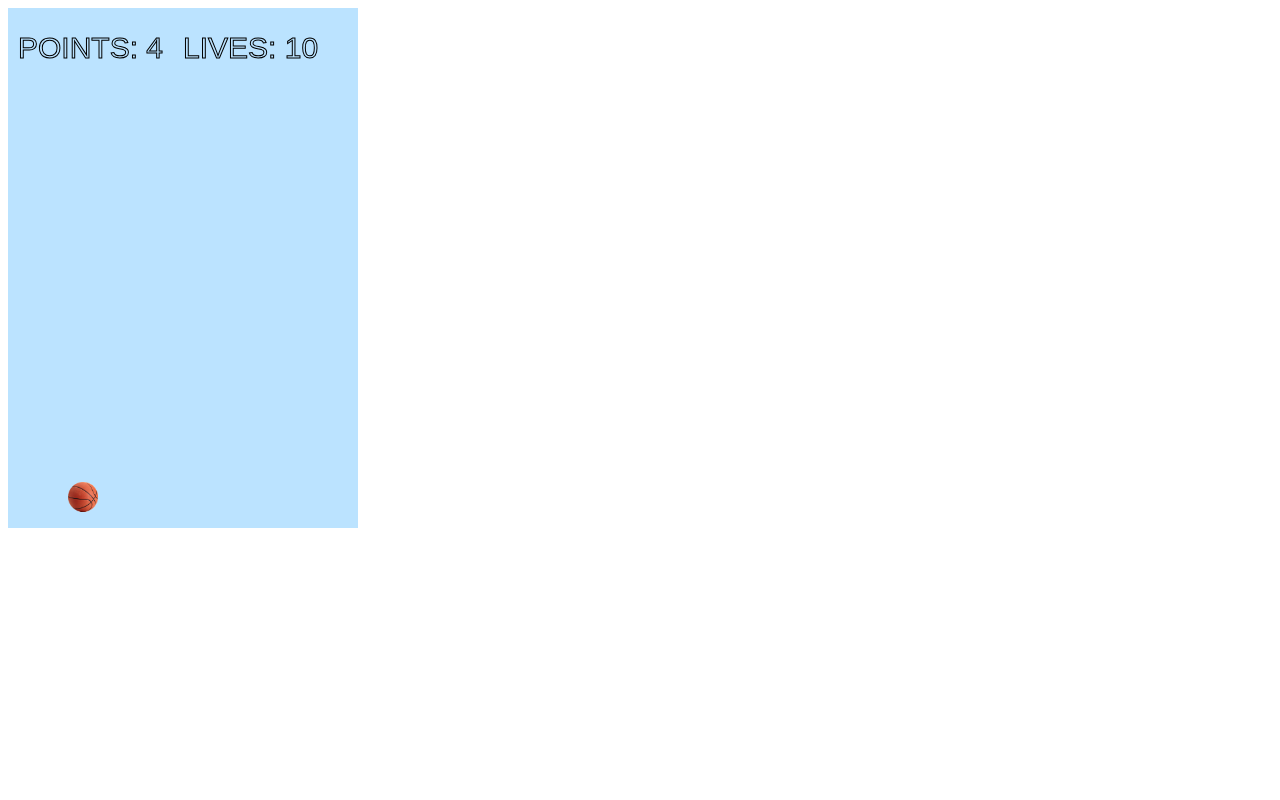
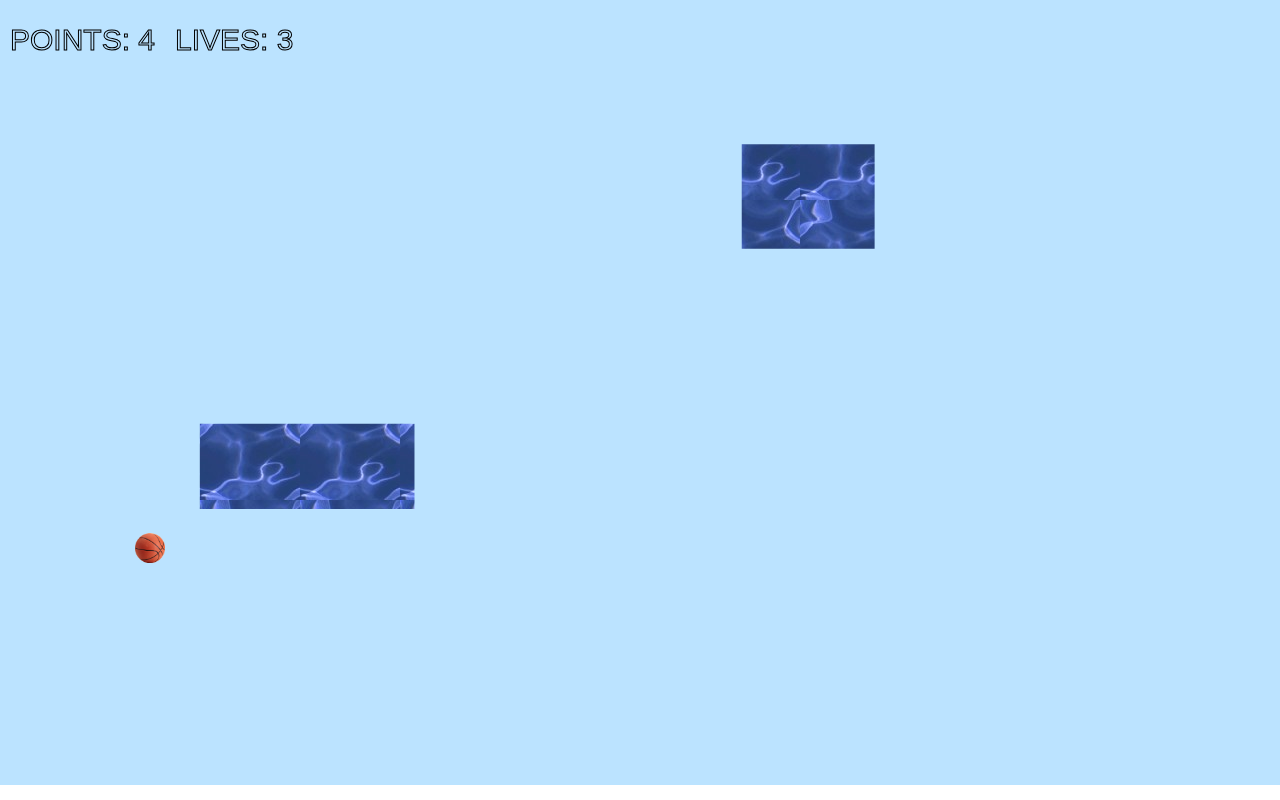
Before and after one commit to likeSerge/ballee, a website built with webpack: page src/index.html in a window 1280 px wide. Built offline with nearby package versions, Linux system fonts and the light colour scheme.

Commit message:
Game rules tuning

```diff
--- a/src/game/configs.ts
+++ b/src/game/configs.ts
@@ -33,5 +33,5 @@ export const gestureControlsConfig: IGestureControlsConfig = {
 
 export const livesConfig: ILivesConfig = {
   framesTillAddLife: 200,
-  maxLives: 10,
+  maxLives: 3,
 };
--- a/src/game/game.ts
+++ b/src/game/game.ts
@@ -73,6 +73,9 @@ export class Game {
     if (collision) {
       this.ball.setProps(this.collisionResponser.ballPropsAfterCollision(collision));
       this.lives.onCollision(collision);
+      if (!collision.isCanvasCollision) {
+        this.obstacles.clear();
+      }
     } else {
       this.obstacles.update();
       this.ball.setProps({
--- a/src/game/obstacles/obstacles.ts
+++ b/src/game/obstacles/obstacles.ts
@@ -21,6 +21,10 @@ export class Obstacles implements IObstacles {
     this.framesSinceLastObstacleAdded += 1;
   }
 
+  clear(): void {
+    this.polygons.length = 0;
+  }
+
   private moveAndRemovePolygons(): void {
     this.polygons.forEach((poly) => {
       poly.tops.forEach((top) => {
@@ -42,7 +46,7 @@ export class Obstacles implements IObstacles {
   }
 
   private addNewObstacles(): void {
-    this.velocityX -= 0.005;
+    this.velocityX -= 0.0005;
     if (this.framesSinceLastObstacleAdded >= this.framesToNewObstacle) {
       this.framesSinceLastObstacleAdded = 0;
       this.polygons.push(this.generatePolygonObstacle());
--- a/src/game/obstacles/types.ts
+++ b/src/game/obstacles/types.ts
@@ -7,7 +7,8 @@ export interface IObstaclesProps {
 }
 
 export interface IObstacles extends IObstaclesProps {
-  update: () => void;
+  update(): void;
+  clear(): void;
 }
 
 export interface IObstaclesConfig {
--- a/src/index.html
+++ b/src/index.html
@@ -13,10 +13,16 @@
 
     body {
       overscroll-behavior: contain;
+      padding: 0;
+      margin: 0;
+    }
+    canvas {
+      padding: 0;
+      margin: 0;
     }
   </style>
 </head>
 <body>
-<canvas id="ballee-game" width="350" height="520"></canvas>
+<canvas id="ballee-game"></canvas>
 </body>
 </html>
--- a/src/index.ts
+++ b/src/index.ts
@@ -1,5 +1,11 @@
 import { Game } from './game/game';
 
-const game = new Game();
-
-game.run();
+document.addEventListener('DOMContentLoaded', () => {
+  const canvasEl = document.getElementById('ballee-game');
+  if (canvasEl) {
+    canvasEl.setAttribute('height', `${window.innerHeight - 15}`);
+    canvasEl.setAttribute('width', `${window.innerWidth}`);
+  }
+  const game = new Game();
+  game.run();
+});
```
Also changed, not shown: 1 other file.
